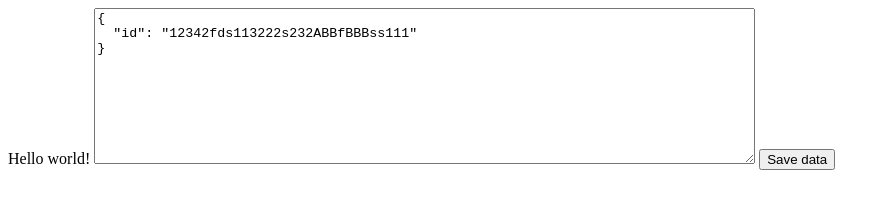
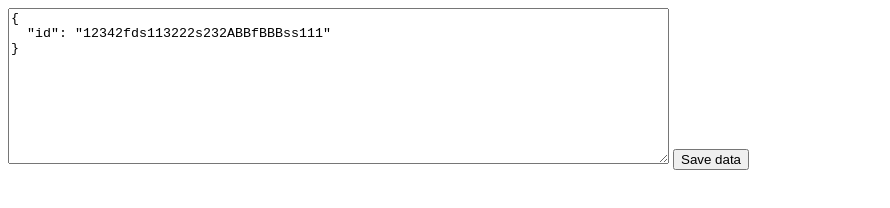
Before and after one commit to CHEMeDATA/chemedata-workshop, a website: page src/html/index.html in a window 1280 px wide. Shown: the whole page, without its empty margins (0-890 px from the left). Drawn offline with Linux system fonts and the light colour scheme.

Commit message:
back to initial indx.html

```diff
--- a/src/html/index.html
+++ b/src/html/index.html
@@ -1,6 +1,6 @@
 <html>
   <head></head>
-  Hello world!
+
   <body>
     <textarea id="json" cols="80" rows="10"> </textarea>
     <button onclick="save()">Save data</button>
@@ -10,7 +10,7 @@
       async function onLoad() {
         let response = await fetch('data.json');
         let data = await response.json();
-        console.log("onLoad", data);
+        console.log(data);
         document.getElementById('json').innerHTML = JSON.stringify(
           data,
           undefined,
@@ -20,7 +20,7 @@
 
       async function save() {
         let data = JSON.parse(document.getElementById('json').value);
-       // console.log('saving', data);
+        console.log('saving', data);
         const response = await fetch('/save', {
           method: 'POST',
           headers: {
@@ -29,7 +29,7 @@
           body: JSON.stringify(data),
         });
         const result = await response.json();
-       // console.log(result);
+        console.log(result);
       }
     </script>
   </body>
```
